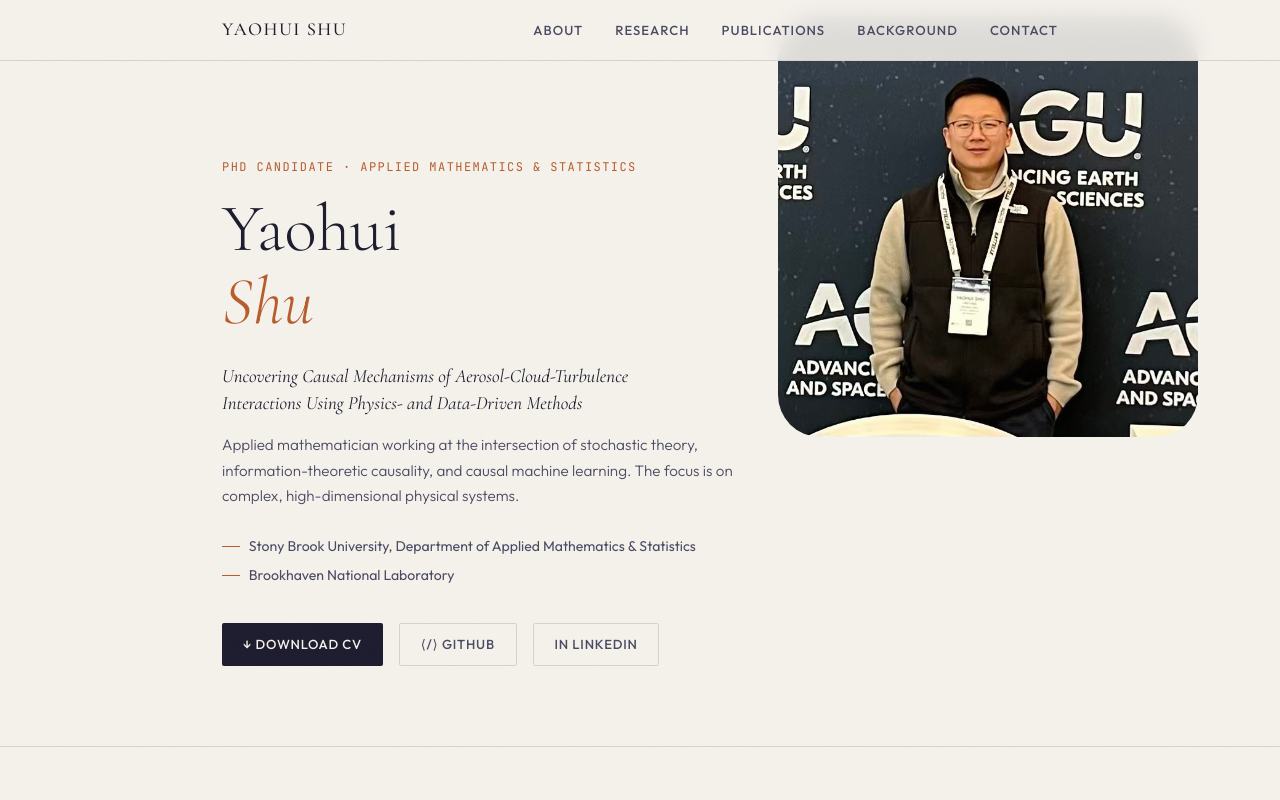
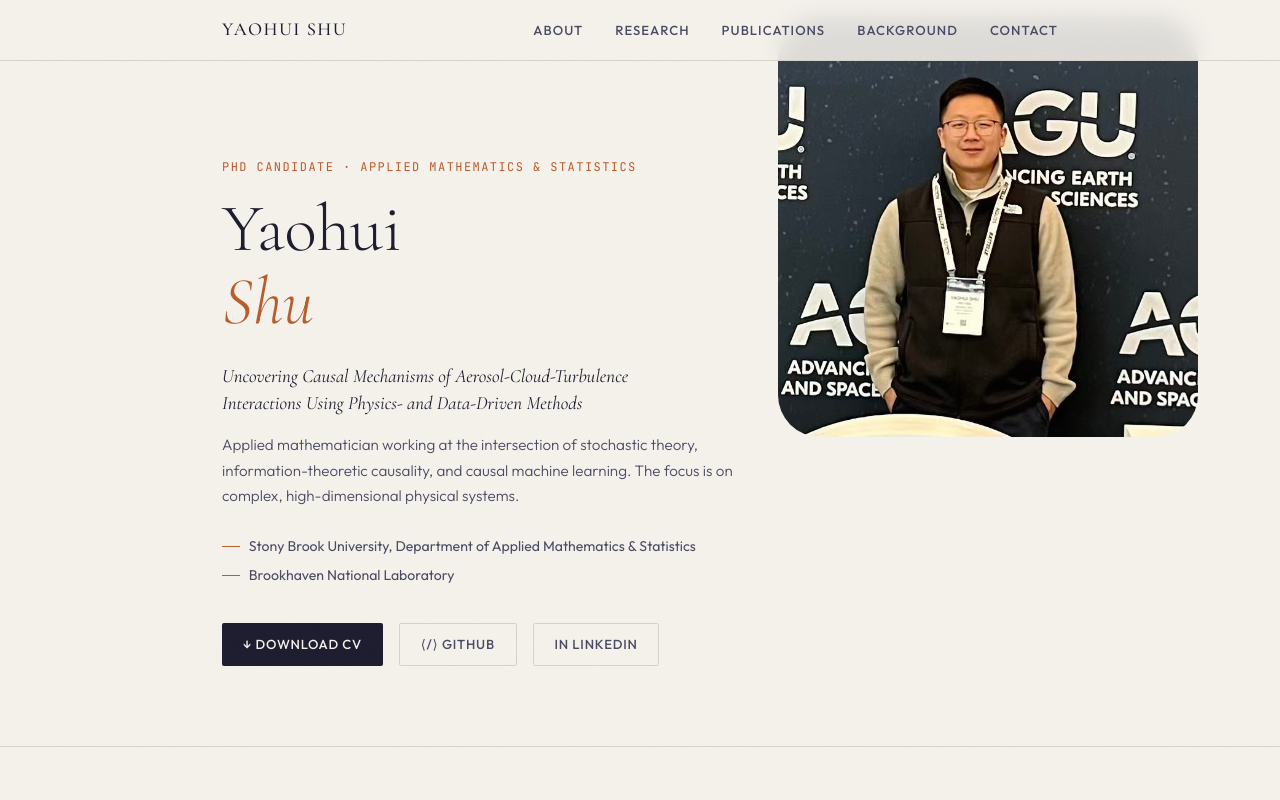
Before and after one commit to syaohui/syaohui.github.io, a plain HTML site: page index.html in a window 1280 px wide. Shown: the top 800 px of the page. Drawn offline with nearby package versions, Linux system fonts and the light colour scheme.

Commit message:
Adjust image style

```diff
--- a/index.html
+++ b/index.html
@@ -254,7 +254,7 @@
         </div>
         <div class="avatar">
           <img src="photo.jpg" alt="Yaohui Shu"
-            style="width:300%; height:300%; object-fit:cover; border-radius:10%;">
+            style="width:300%; height:300%; object-fit:cover; border-radius:10%; object-position: 60% 30%;">
         </div>
       </div>
     </div>
```
